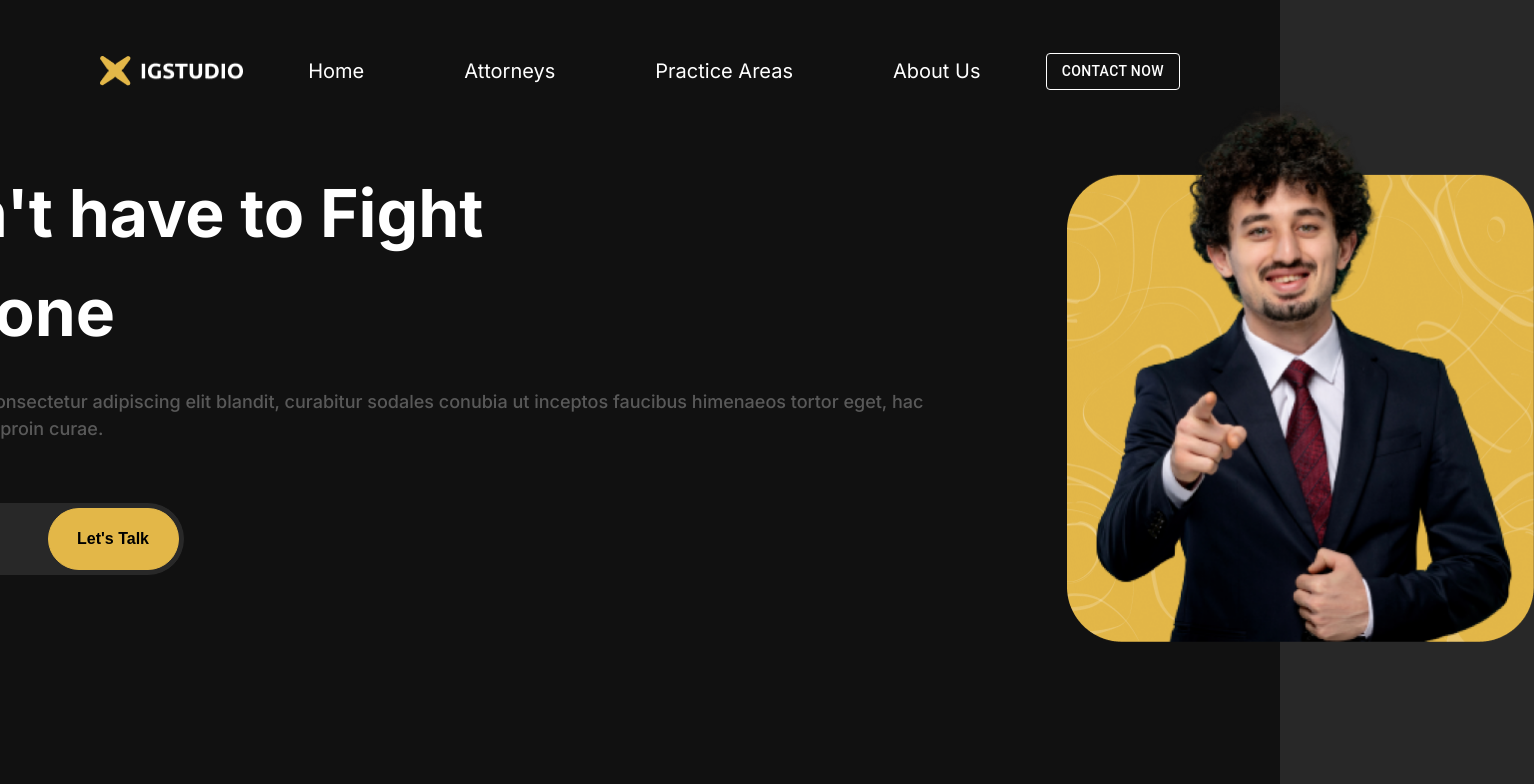
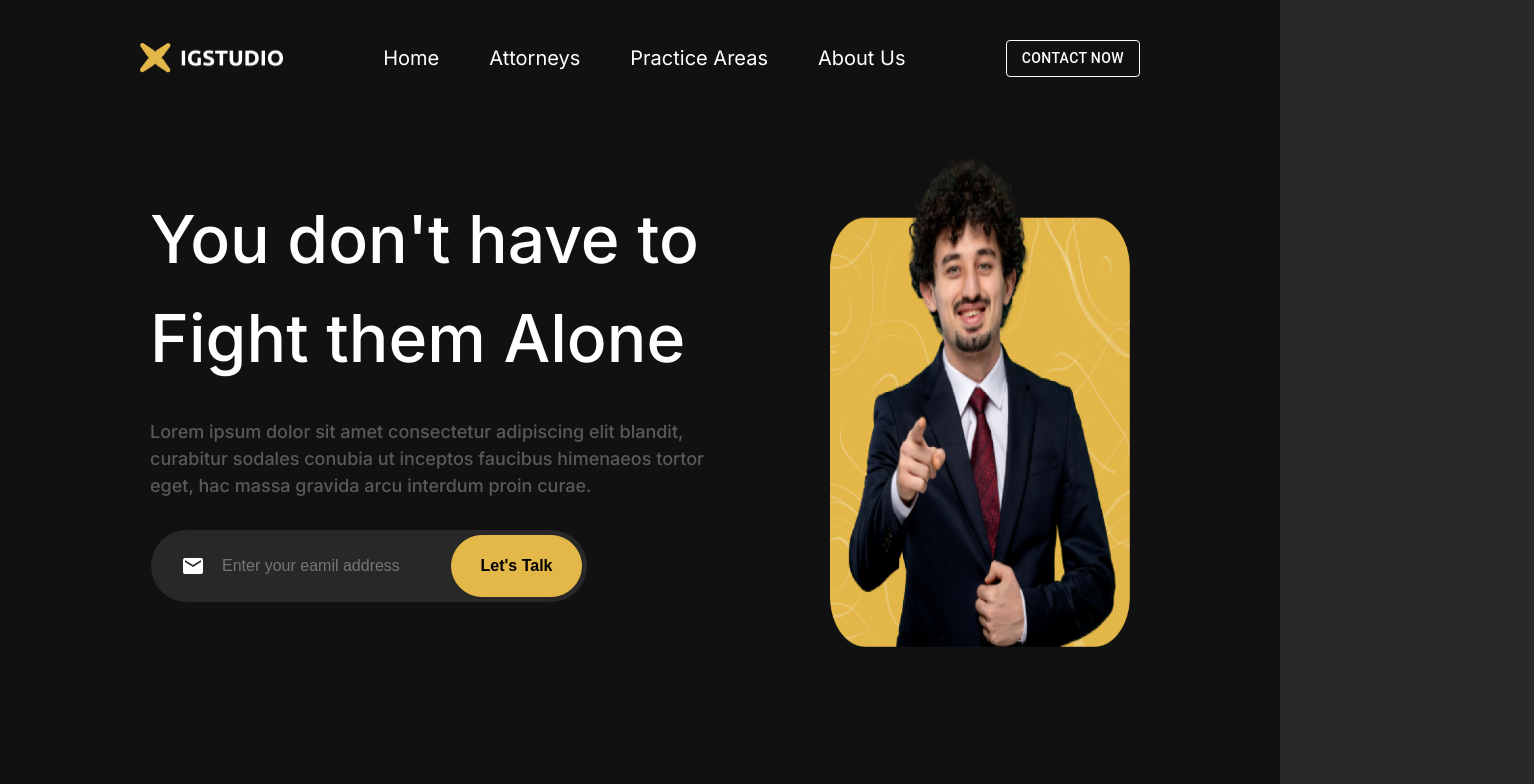
Before and after one commit to logeshkumarbtech/LawFirm_webSite, a React (Create React App) app in the folder lawfirm/: page / in a window 1280 px wide. Shown: the top 784 px of the page, 1534 px wide, since content can reach past the window. Built offline with nearby package versions, Linux system fonts and the light colour scheme.

Commit message:
grid section resolved

```diff
--- a/lawfirm/src/Components/Home/HeroSection/HeroSection.module.css
+++ b/lawfirm/src/Components/Home/HeroSection/HeroSection.module.css
@@ -11,22 +11,20 @@
 .heading {
   display: flex;
   flex-direction: column;
-  gap:30px;
-
+  gap: 30px;
+  width: 560px;
 }
 
 .heading > h1 {
   font-size: 66px;
-  font-weight: 700px;
-  width: 800px;
-  height: 194px;
+  font-weight: 500;
 }
 
 .heading > p {
   font-size: 18px;
   font-weight: 500;
-  width:1200px   ;
   opacity: 30%;
+  width: 560px;
 }
 
 .emailWrapper {
@@ -39,13 +37,6 @@
   border-radius: 43px;
   border: 1px solid var(--color-black);
   background-color: var(--color-secondary);
-  margin-top: 30px;
-
-}
-
-.emailIcon {
-  margin-left: 30px;
-  color: var(--color-grey);
 }
 
 .emailWrapper > button {
@@ -70,7 +61,11 @@
   font-weight: 400;
 }
 
+.emailIcon {
+  margin-left: 30px;
+}
+
 .heroImage {
-    height:544px;
-    width: 467px;
-  }
+  height: 100%;
+  width: 30%;
+}
--- a/lawfirm/src/Components/Home/Home.module.css
+++ b/lawfirm/src/Components/Home/Home.module.css
@@ -1,5 +1,5 @@
-.wrapper{
+.wrapper {
     background-color: var(--color-black);
-    height:990px;
-    padding: 53px 100px 100px 100px;
-}
+    height: 100vh;
+    padding: 0px 100px;
+  }
--- a/lawfirm/src/Components/Home/NavBar/NavBar.module.css
+++ b/lawfirm/src/Components/Home/NavBar/NavBar.module.css
@@ -1,5 +1,7 @@
-.wrapper{
+  .wrapper {
     display: flex;
+    justify-content: space-between;
     align-items: center;
-    justify-content: space-between;
-}
+    padding: 40px 40px;
+    background-color: var(--color-black);
+  }
--- a/lawfirm/src/Components/Home/NavBar/Tab.module.css
+++ b/lawfirm/src/Components/Home/NavBar/Tab.module.css
@@ -1,8 +1,6 @@
 .wrapper{
     display: flex;
-    align-items: center;
-    justify-content: space-between;
-    gap:100px;
+    gap:50px;
     cursor: pointer;
 }
 
--- a/lawfirm/src/Components/Practices/Practices.module.css
+++ b/lawfirm/src/Components/Practices/Practices.module.css
@@ -1,23 +1,19 @@
 .wrapper {
-  padding-top: 130px;
-
+  padding: 60px 10%;
 }
 
 .heading {
-  text-align: center;
-  padding-bottom: 80px;
-  font-family: Inter;
   font-size: 54px;
   font-weight: 600;
-  line-height: 77px;
-  letter-spacing: 0em;
+  text-align: center;
+  padding: 40px 0px;
 }
 
 .flexContainer {
   display: flex;
   flex-wrap: wrap;
-  padding: 0px 450px 300px 450px;
   gap: 50px;
+  justify-content: center;
 }
 
 .item1 {
```
Also changed, not shown: lawfirm/src/Components/Home/NavBar/Button.module.css (deleted).
